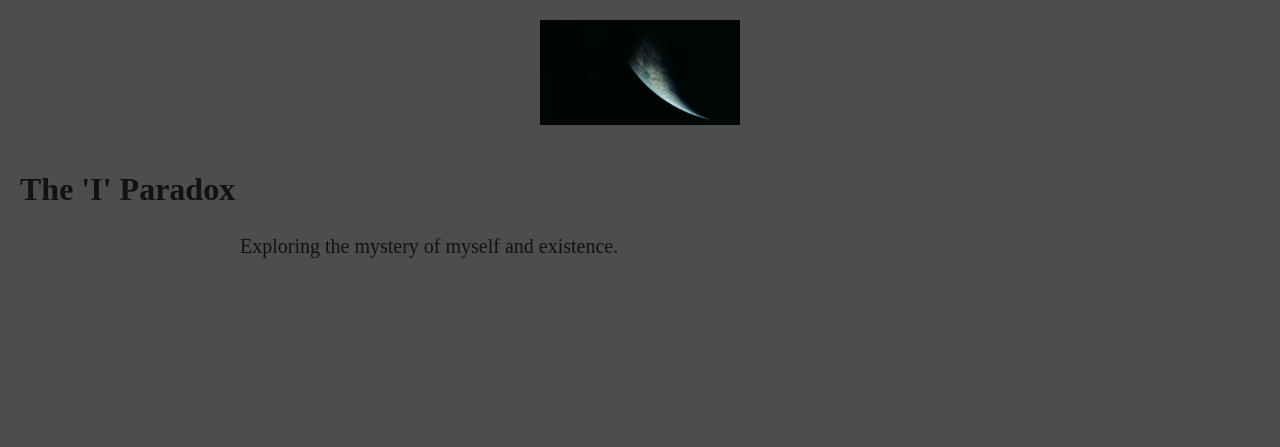
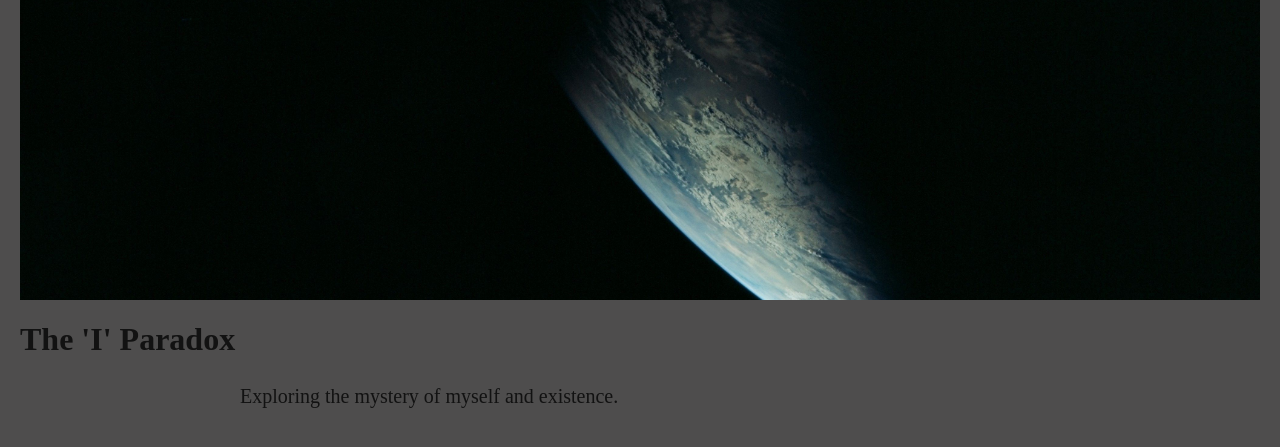
Before and after one commit to OmJadhav1905/myflaskblog, a Flask app: page / in a window 1280 px wide. Shown: the part 58-505 px from the top of the page. Run offline with Flask 3, Linux system fonts and the light colour scheme.

Commit message:
Add hero image CSS styling

```diff
--- a/templates/base.html
+++ b/templates/base.html
@@ -10,6 +10,15 @@
         font-family: 'Times New Roman', Times, serif;
         margin: 0;
         padding: 40px 20px;
+    }
+
+    .hero-image {
+        width: 100%;
+        height: 300px; /* adjust as desired */
+        background-image: url('{{ url_for('static', filename='earth.jpg') }}');
+        background-size: cover;
+        background-position: center;
+        background-repeat: no-repeat;
     }
 
     h1, h2, h3 {
@@ -50,9 +59,7 @@
         <a href="/post/second-post">Second Post</a>
     </nav>
 
-    <div style="text-align: center; padding: 20px 0;">
-        <img src="{{ url_for('static', filename='earth.jpg') }}" alt="Earth" style="max-width: 200px; height: auto;">
-    </div>
+    <div class="hero-image"></div>
 
     {% block content %}
     {% endblock %}
```
